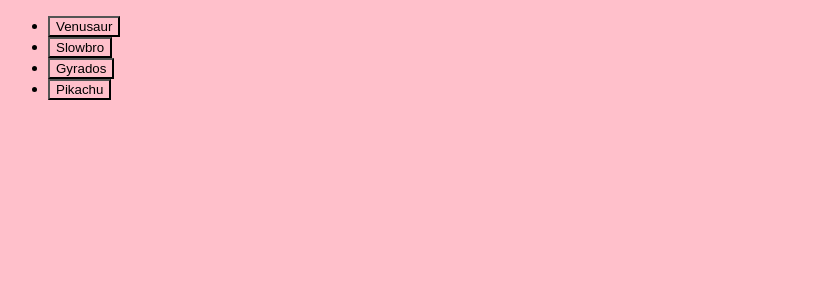
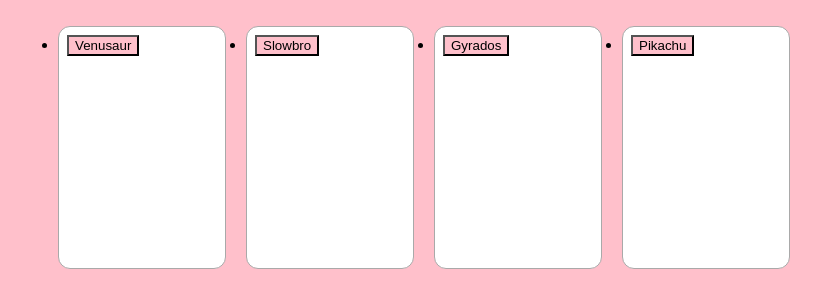
Before and after one commit to Baz125/Pokedex-Project, a plain HTML site: page index.html in a window 1280 px wide. Shown: the whole page, without its empty margins (0-821 px from the left). Drawn offline with Linux system fonts and the light colour scheme.

Commit message:
Styling
Wrapped the buttons in divs

Styled the divs to look like cards

```diff
--- a/css/style.css
+++ b/css/style.css
@@ -13,3 +13,24 @@
     color: yellow;
     font-weight: bolder;
 }
+
+.pokemon-card {
+    background-color: white;
+    padding: 8px;
+    border-radius: 12px;
+    border: 1px solid darkgrey;
+    max-width: 150px;
+    min-height: 225px;
+    min-width: 150px;
+
+}
+
+.pokemon-list {
+    display: flex;
+    flex-direction: row;
+
+}
+
+.pokemon-list li {
+    margin: 10px;
+}
--- a/js/scripts.js
+++ b/js/scripts.js
@@ -40,10 +40,14 @@
     let pokemonList = document.querySelector(".pokemon-list");
     let listPokemon = document.createElement("li");
     let button = document.createElement("button");
+    let cardDiv = document.createElement("div");
+    cardDiv.className = "pokemon-card";
     button.innerText = pokemon.name;
     button.classList.add("button-class");
     listPokemon.appendChild(button);
     pokemonList.appendChild(listPokemon);
+    cardDiv.appendChild(button);
+    listPokemon.appendChild(cardDiv);
     button.addEventListener('click', function () {
       showDetails(pokemon)});
   }
```
